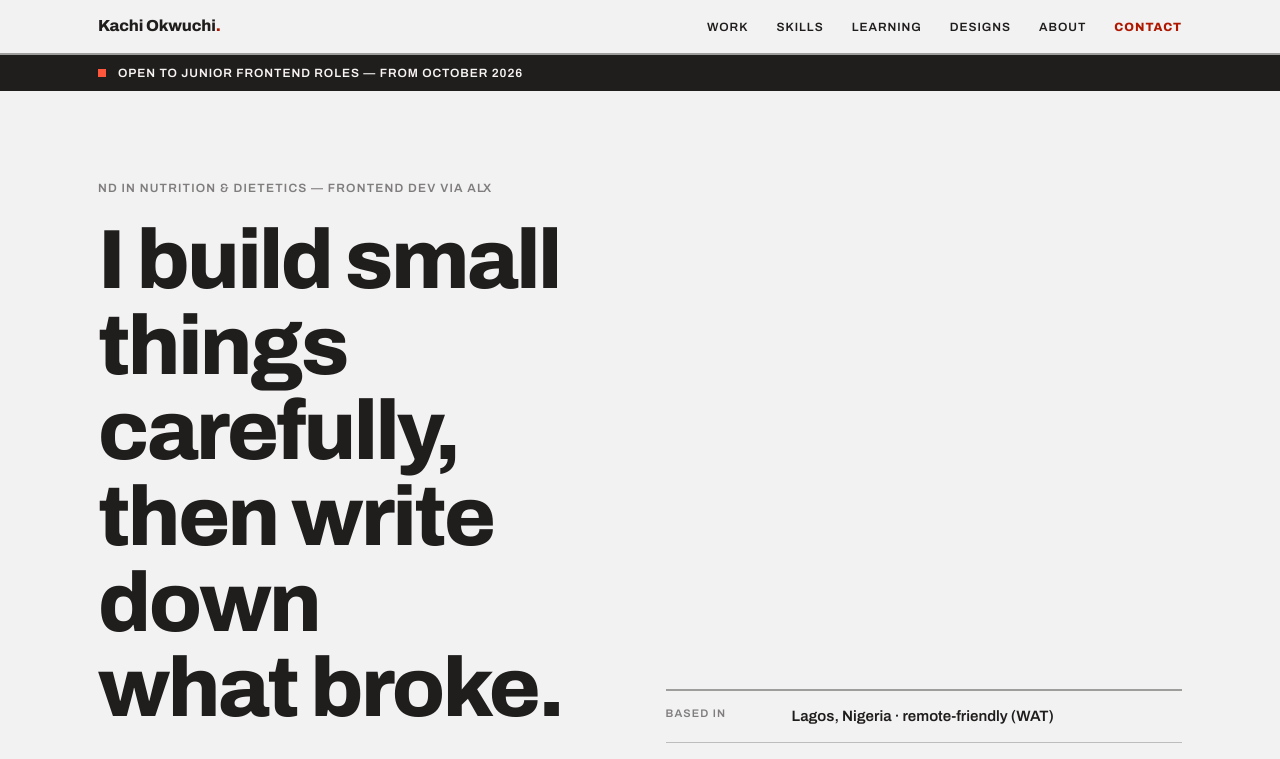
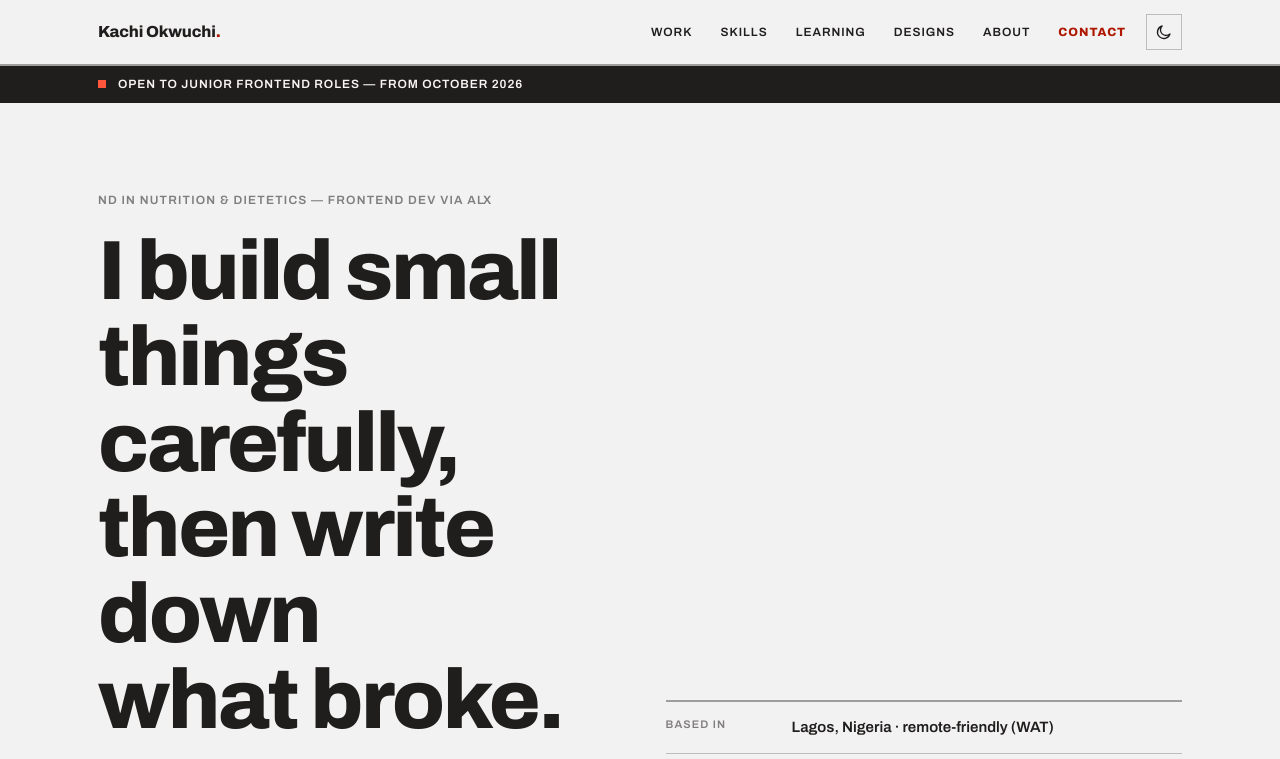
Before and after one commit to vivian-tola/kachi, a Next.js app: page / in a window 1280 px wide. Shown: the top 759 px of the page. Built offline with nearby package versions, Linux system fonts and the light colour scheme.

Commit message:
add theme toggle functionality; implement theme management and update styles for dark/light modes

```diff
--- a/src/app/layout.tsx
+++ b/src/app/layout.tsx
@@ -14,10 +14,22 @@ export const metadata: Metadata = {
     "ALX-trained frontend developer. Real projects, honestly documented.",
 };
 
+const THEME_INIT_SCRIPT = `
+  try {
+    var t = localStorage.getItem('theme');
+    if (t === 'light' || t === 'dark') {
+      document.documentElement.setAttribute('data-theme', t);
+    }
+  } catch (e) {}
+`;
+
 export default function RootLayout({ children }: LayoutProps<"/">) {
   return (
     <html lang="en" className={`${archivo.variable} h-full antialiased`}>
-      <body className="min-h-full flex flex-col">{children}</body>
+      <body className="min-h-full flex flex-col">
+        <script dangerouslySetInnerHTML={{ __html: THEME_INIT_SCRIPT }} />
+        {children}
+      </body>
     </html>
   );
 }
--- a/src/app/page.module.css
+++ b/src/app/page.module.css
@@ -1,4 +1,4 @@
-.page {
+:root {
   --pf-bg: #f3f2f2;
   --pf-surface: #eae9e9;
   --pf-ink: #201e1d;
@@ -18,18 +18,10 @@
   --pf-ink-75: color-mix(in srgb, var(--pf-ink) 75%, transparent);
   --pf-ink-80: color-mix(in srgb, var(--pf-ink) 80%, transparent);
   --pf-ink-85: color-mix(in srgb, var(--pf-ink) 85%, transparent);
-
-  min-height: 100vh;
-  background: var(--pf-bg);
-  color: var(--pf-ink);
-  font-family: var(--font-archivo), system-ui, sans-serif;
-  font-size: 15px;
-  line-height: 1.55;
-  -webkit-font-smoothing: antialiased;
 }
 
 @media (prefers-color-scheme: dark) {
-  .page {
+  :root:not([data-theme="light"]) {
     --pf-bg: #201e1d;
     --pf-surface: #2d2b2b;
     --pf-ink: #f8f4f4;
@@ -38,6 +30,26 @@
     --pf-invert-bg: #f3f2f2;
     --pf-invert-fg: #201e1d;
   }
+}
+
+:root[data-theme="dark"] {
+  --pf-bg: #201e1d;
+  --pf-surface: #2d2b2b;
+  --pf-ink: #f8f4f4;
+  --pf-accent-deep: color-mix(in srgb, var(--pf-accent) 62%, #f8f4f4);
+  --pf-accent-light: color-mix(in srgb, var(--pf-accent) 72%, #f8f4f4);
+  --pf-invert-bg: #f3f2f2;
+  --pf-invert-fg: #201e1d;
+}
+
+.page {
+  min-height: 100vh;
+  background: var(--pf-bg);
+  color: var(--pf-ink);
+  font-family: var(--font-archivo), system-ui, sans-serif;
+  font-size: 15px;
+  line-height: 1.55;
+  -webkit-font-smoothing: antialiased;
 }
 
 .page a {
@@ -71,8 +83,13 @@
   display: flex;
   flex-wrap: wrap;
   gap: 16px;
-  align-items: baseline;
+  align-items: center;
   justify-content: space-between;
+}
+.headerRight {
+  display: flex;
+  align-items: center;
+  gap: clamp(14px, 2.4vw, 20px);
 }
 .logo {
   font-weight: 800;
@@ -122,6 +139,24 @@
 }
 .hamburgerBtn:hover {
   background: color-mix(in srgb, var(--pf-ink) 7%, transparent);
+}
+
+.themeToggle {
+  display: inline-flex;
+  align-items: center;
+  justify-content: center;
+  width: 36px;
+  height: 36px;
+  flex: none;
+  border: 1px solid var(--pf-line-soft);
+  background: transparent;
+  color: var(--pf-ink);
+  cursor: pointer;
+  padding: 0;
+}
+.themeToggle:hover {
+  background: color-mix(in srgb, var(--pf-ink) 7%, transparent);
+  color: var(--pf-accent);
 }
 
 .mobileNav {
--- a/src/components/Nav.tsx
+++ b/src/components/Nav.tsx
@@ -3,6 +3,7 @@
 import { useState } from "react";
 import styles from "@/app/page.module.css";
 import { site } from "@/data";
+import ThemeToggle from "@/components/ThemeToggle";
 
 const links = [
   { href: "#work", label: "Work" },
@@ -22,6 +23,7 @@ export default function Nav() {
           {site.fullName}
           <span className={styles.logoDot}>.</span>
         </a>
+        <div className={styles.headerRight}>
           <nav className={styles.nav}>
             {links.map((l) => (
               <a key={l.href} href={l.href} className={styles.navLink}>
@@ -32,6 +34,7 @@ export default function Nav() {
               Contact
             </a>
           </nav>
+          <ThemeToggle />
           <button
             type="button"
             className={styles.hamburgerBtn}
@@ -59,6 +62,7 @@ export default function Nav() {
             </svg>
           </button>
         </div>
+      </div>
 
       {open && (
         <nav id="mobile-nav" className={styles.mobileNav}>
--- /dev/null
+++ b/src/components/ThemeToggle.tsx
@@ -0,0 +1,87 @@
+"use client";
+
+import { useCallback, useSyncExternalStore } from "react";
+import styles from "@/app/page.module.css";
+
+type Theme = "light" | "dark";
+
+const listeners = new Set<() => void>();
+
+function subscribe(callback: () => void) {
+  listeners.add(callback);
+  return () => listeners.delete(callback);
+}
+
+function notify() {
+  listeners.forEach((callback) => callback());
+}
+
+function getSnapshot(): Theme {
+  const stored = document.documentElement.getAttribute("data-theme");
+  if (stored === "dark" || stored === "light") return stored;
+  return window.matchMedia("(prefers-color-scheme: dark)").matches
+    ? "dark"
+    : "light";
+}
+
+function getServerSnapshot(): Theme {
+  return "light";
+}
+
+function applyTheme(next: Theme) {
+  document.documentElement.setAttribute("data-theme", next);
+  try {
+    localStorage.setItem("theme", next);
+  } catch {}
+  notify();
+}
+
+export default function ThemeToggle() {
+  const theme = useSyncExternalStore(subscribe, getSnapshot, getServerSnapshot);
+
+  const toggle = useCallback(() => {
+    applyTheme(theme === "dark" ? "light" : "dark");
+  }, [theme]);
+
+  return (
+    <button
+      type="button"
+      className={styles.themeToggle}
+      onClick={toggle}
+      aria-label={
+        theme === "dark" ? "Switch to light mode" : "Switch to dark mode"
+      }
+    >
+      {theme === "dark" ? (
+        <svg
+          width="18"
+          height="18"
+          viewBox="0 0 24 24"
+          fill="none"
+          stroke="currentColor"
+          strokeWidth="1.8"
+          strokeLinecap="round"
+          strokeLinejoin="round"
+          aria-hidden="true"
+        >
+          <circle cx="12" cy="12" r="4" />
+          <path d="M12 2v2M12 20v2M4.2 4.2l1.4 1.4M18.4 18.4l1.4 1.4M2 12h2M20 12h2M4.2 19.8l1.4-1.4M18.4 5.6l1.4-1.4" />
+        </svg>
+      ) : (
+        <svg
+          width="18"
+          height="18"
+          viewBox="0 0 24 24"
+          fill="none"
+          stroke="currentColor"
+          strokeWidth="1.8"
+          strokeLinecap="round"
+          strokeLinejoin="round"
+          aria-hidden="true"
+        >
+          <path d="M20 14.5A8.5 8.5 0 1 1 9.5 4a7 7 0 0 0 10.5 10.5Z" />
+        </svg>
+      )}
+    </button>
+  );
+}
```
Lines whose indentation alone changed are shown as unchanged.
